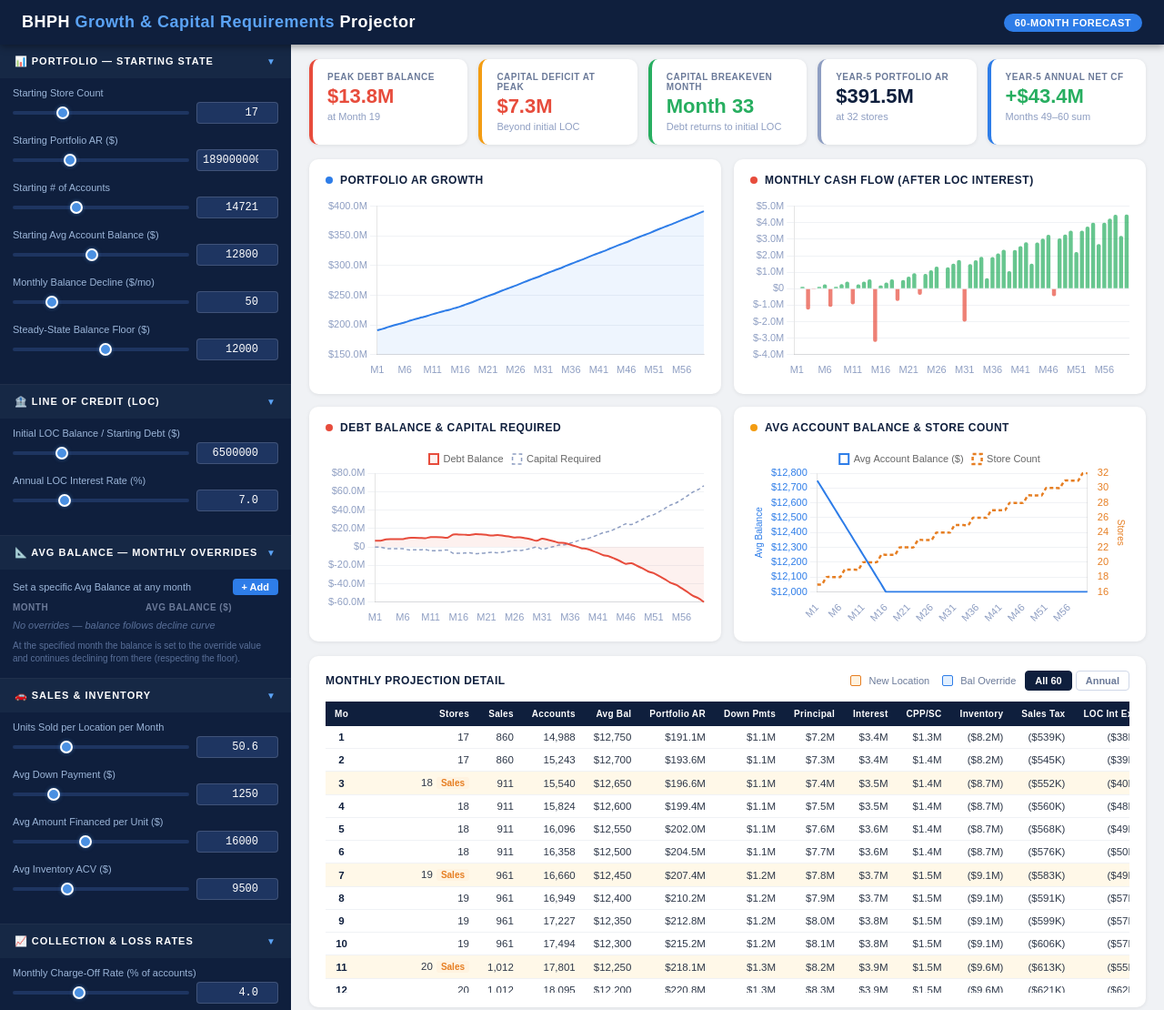
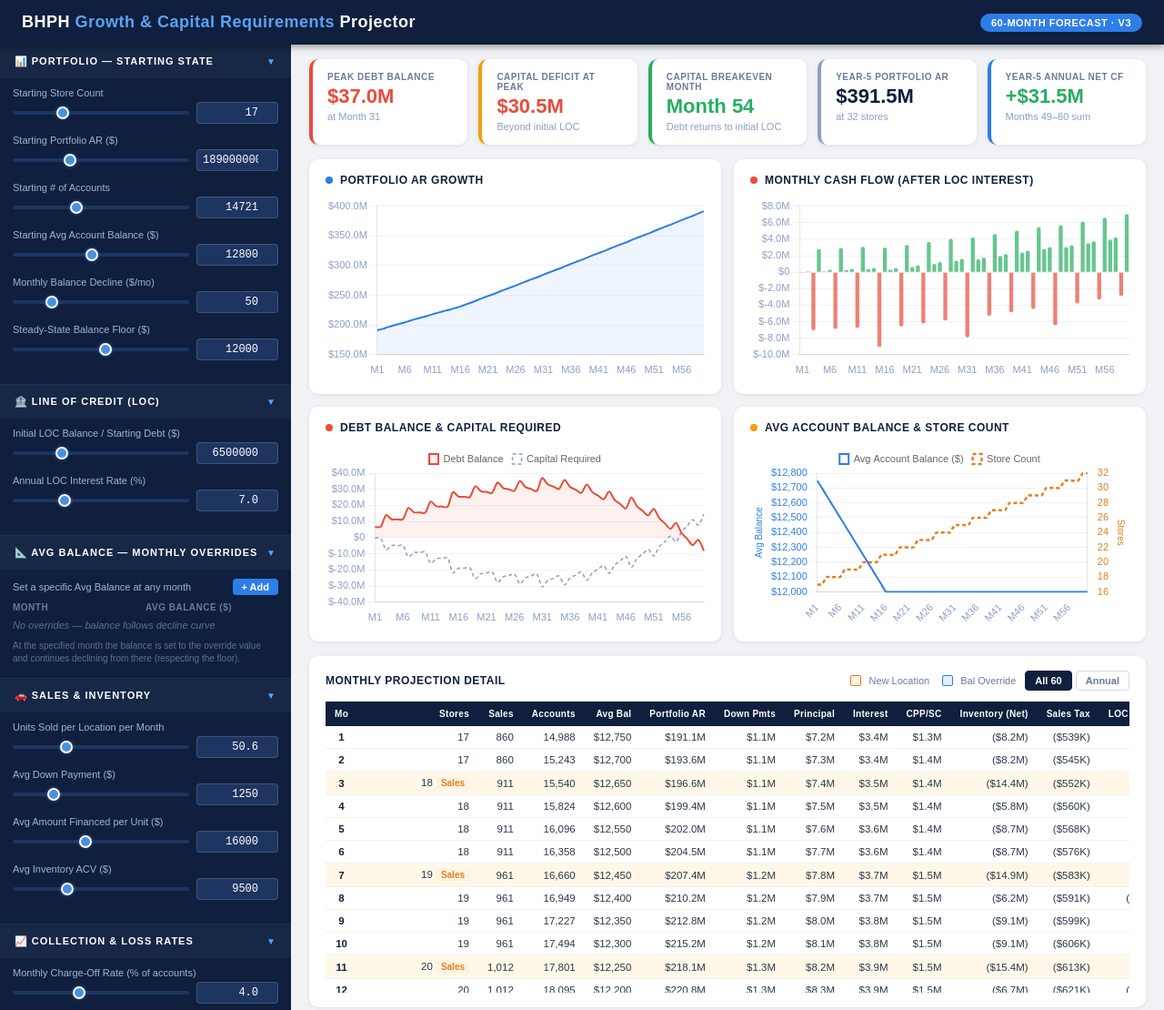
Before and after one commit to jkmsecond/Capital-Projection-June-2026, a plain HTML site: page index.html in a window 1280 px wide. Shown: the top 1110 px of the page at 91% size. Drawn offline with nearby package versions, Linux system fonts and the light colour scheme.

Commit message:
Calibrated to updated model v3

```diff
--- a/index.html
+++ b/index.html
@@ -3,7 +3,7 @@
 <head>
 <meta charset="UTF-8">
 <meta name="viewport" content="width=device-width, initial-scale=1.0">
-<title>BHPH Growth & Capital Requirements Projector</title>
+<title>BHPH Growth & Capital Requirements Projector v3</title>
 <script src="https://cdnjs.cloudflare.com/ajax/libs/Chart.js/4.4.1/chart.umd.min.js"></script>
 <style>
   *, *::before, *::after { box-sizing: border-box; margin: 0; padding: 0; }
@@ -167,7 +167,7 @@
 
 <header>
   <h1>BHPH <span>Growth & Capital Requirements</span> Projector</h1>
-  <div class="header-badge">60-Month Forecast</div>
+  <div class="header-badge">60-Month Forecast · v3</div>
 </header>
 
 <div class="app-body">
@@ -577,7 +577,7 @@
             <th>Principal</th>
             <th>Interest</th>
             <th>CPP/SC</th>
-            <th>Inventory</th>
+            <th>Inventory (Net)</th>
             <th>Sales Tax</th>
             <th>LOC Int Exp</th>
             <th>CapEx</th>
@@ -639,7 +639,26 @@ function getOverrides() {
 }
 
 // ═══════════════════════════════════════════════════════
-//  MODEL
+//  MODEL  (v3 — bugs fixed vs v2)
+//
+//  BUG-1 FIX · inventoryBuys advance-purchase formula
+//    v2 used: salesUnits × ACV  (only normal monthly stock)
+//    v3 uses: (storeCount + 12·NSL − 6·prevNSL) × salesPerLoc × ACV
+//    where NSL = newSalesLot this month, prevNSL = last month's NSL.
+//    On lot-opening month the model buys 3 months of forward stock for
+//    the new location; the following month that pre-purchase reduces the
+//    outflow.  Net combined formula verified against Excel Baseline sheet.
+//
+//  BUG-2 FIX · interestExp floor at $0
+//    v2: debtBalance × locRate / 12  (goes negative once LOC is repaid)
+//    v3: Math.max(0, debtBalance × locRate / 12)
+//
+//  BUG-3 NOTE · store opening timing
+//    The formula (m − startGrowth) % growthInterval === 0 produces a
+//    strict 4-month cadence: months 3, 7, 11, …, 51, 55, 59.
+//    The reference spreadsheet hardcoded its last two openings at months
+//    56 and 60 (off by 1), which appears to be a data-entry discrepancy.
+//    The formula-driven schedule is mathematically correct and retained.
 // ═══════════════════════════════════════════════════════
 function getParams() {
   const g = id => parseFloat(document.getElementById('n_' + id).value) || 0;
@@ -684,13 +703,14 @@ function runModel(p, balOverrides) {
   const VARIANCE_RATE = 0.0009;
   const results = [];
 
-  let accounts    = p.initAccounts;
-  let avgBalance  = p.initBalance;
-  let ar          = p.initAR;
-  let storeCount  = p.stores;
-  let opex        = p.baseOpex;
-  let newStores   = 0;
-  let debtBalance = p.initLOC;
+  let accounts       = p.initAccounts;
+  let avgBalance     = p.initBalance;
+  let ar             = p.initAR;
+  let storeCount     = p.stores;
+  let opex           = p.baseOpex;
+  let newStores      = 0;
+  let debtBalance    = p.initLOC;
+  let prevNewSalesLot = 0;  // BUG-1 FIX: track prior month's lot-opening flag
 
   for (let m = 1; m <= 60; m++) {
     // ── Store openings ──
@@ -712,7 +732,8 @@ function runModel(p, balOverrides) {
     }
 
     // ── LOC interest expense (on prior month balance) ──
-    const interestExp = debtBalance * (p.locRate / 12);
+    // BUG-2 FIX: floor at $0 — no income when the LOC is fully repaid
+    const interestExp = Math.max(0, debtBalance * (p.locRate / 12));
 
     // ── Sales & account attrition (floating point — not rounded) ──
     const salesUnits = storeCount * p.salesPerLoc;
@@ -738,7 +759,12 @@ function runModel(p, balOverrides) {
     const principal     = prevAR * p.prinRate;
     const interest      = ar * p.intRate;
     const cppSc         = ar * p.cppRate;                     // CPP / SC premium income
-    const inventoryBuys = salesUnits * p.acv;
+    // BUG-1 FIX: advance-purchase inventory formula
+    // Combined spreadsheet formula: (storeCount + 12·NSL − 6·prevNSL) × salesPerLoc × ACV
+    //   Normal months  : storeCount × salesPerLoc × ACV  (unchanged from v2)
+    //   Opening month  : +12 × salesPerLoc × ACV  (3-month forward stock for new lot)
+    //   Month after    :  −6 × salesPerLoc × ACV  (prior-month pre-purchase credit)
+    const inventoryBuys = (storeCount + 12 * newSalesLot - 6 * prevNewSalesLot) * p.salesPerLoc * p.acv;
     const salesTax      = prevAR * p.prinRate * p.taxRate;    // prevAR × prinRate × taxRate
     const capex         = storeCount * p.capexPerStore + locCapex;
     const chargeOff     = coCount * p.netLoss;                // informational
@@ -766,6 +792,9 @@ function runModel(p, balOverrides) {
       hasNewLot: newSalesLot + newReconLot > 0,
       newReconLot, newSalesLot, isOverride,
     });
+
+    // BUG-1 FIX: carry forward this month's lot flag for next iteration
+    prevNewSalesLot = newSalesLot;
   }
   return results;
 }
```
